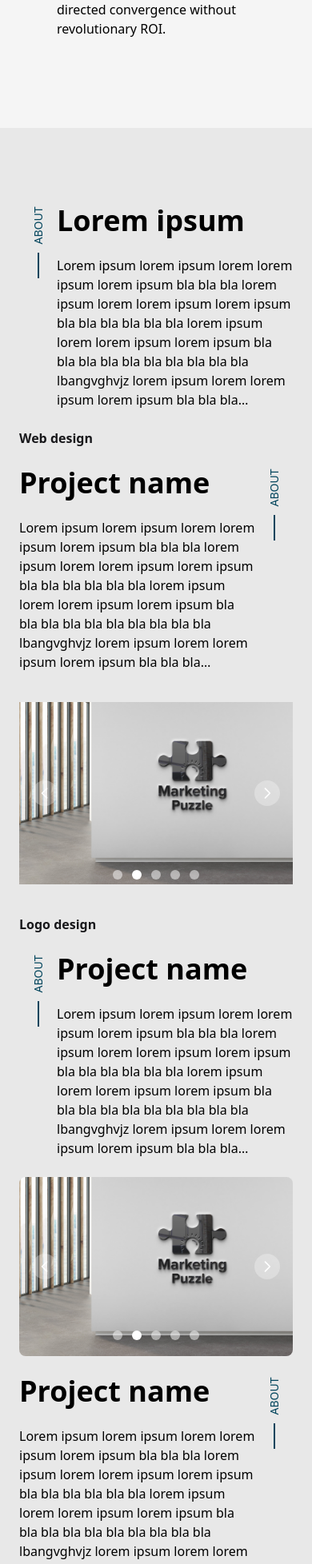
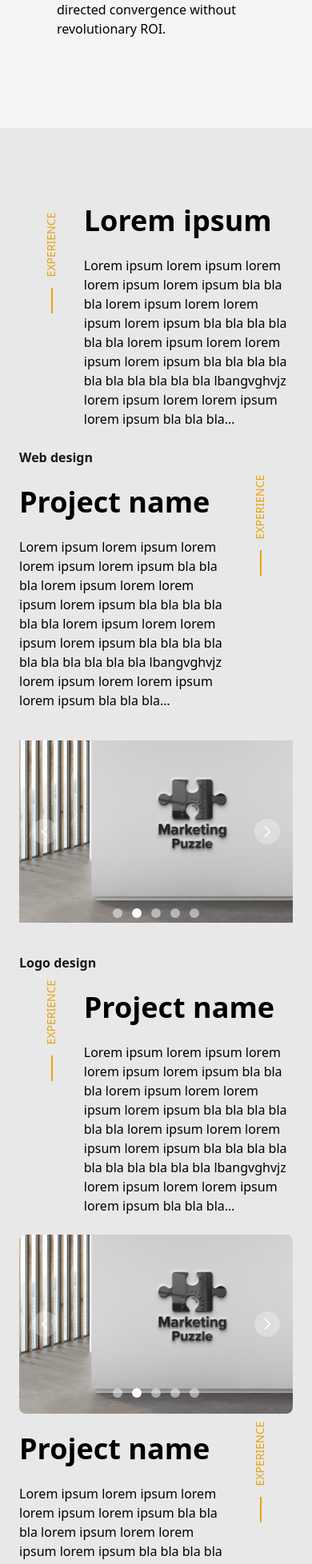
Before and after one commit to noravitkai/norvit-portfolio, a Vue app: page / in a window 390 px wide. Shown: the part 2059-4015 px from the top of the page at 80% size. Built offline with nearby package versions, Linux system fonts and the light colour scheme.

Commit message:
change section marker in mobile version of experience

```diff
--- a/src/components/ExperienceMobile.vue
+++ b/src/components/ExperienceMobile.vue
@@ -4,11 +4,11 @@
       <div class="flex gap-14">
         <div class="flex">
           <!-- section marker -->
-          <div class="mt-4 flex flex-col items-center">
-            <p class="-rotate-90 text-sm font-medium uppercase text-blue">
-              About
+          <div class="mt-10 flex flex-col items-center lg:mt-4">
+            <p class="-rotate-90 text-sm font-medium uppercase text-yellow">
+              Experience
             </p>
-            <div class="custom-line-text-about"></div>
+            <div class="custom-line-text-experience"></div>
           </div>
           <div class="flex flex-col gap-6">
             <!-- description text -->
@@ -41,10 +41,10 @@
           </div>
           <!-- section marker -->
           <div class="mt-4 flex flex-col items-center">
-            <p class="-rotate-90 text-sm font-medium uppercase text-blue">
-              About
+            <p class="-rotate-90 text-sm font-medium uppercase text-yellow">
+              Experience
             </p>
-            <div class="custom-line-text-about"></div>
+            <div class="custom-line-text-experience"></div>
           </div>
         </div>
         <div class="mt-6">
@@ -58,10 +58,10 @@
         <div class="mt-6 flex">
           <!-- section marker -->
           <div class="mt-4 flex flex-col items-center">
-            <p class="-rotate-90 text-sm font-medium uppercase text-blue">
-              About
+            <p class="-rotate-90 text-sm font-medium uppercase text-yellow">
+              Experience
             </p>
-            <div class="custom-line-text-about"></div>
+            <div class="custom-line-text-experience"></div>
           </div>
           <div class="flex flex-col gap-6">
             <h4 class="text-4xl font-semibold">Project name</h4>
@@ -93,10 +93,10 @@
           </div>
           <!-- section marker -->
           <div class="mt-4 flex flex-col items-center">
-            <p class="-rotate-90 text-sm font-medium uppercase text-blue">
-              About
+            <p class="-rotate-90 text-sm font-medium uppercase text-yellow">
+              Experience
             </p>
-            <div class="custom-line-text-about"></div>
+            <div class="custom-line-text-experience"></div>
           </div>
         </div>
         <div class="mt-6">
@@ -110,10 +110,10 @@
         <div class="mt-6 flex">
           <!-- section marker -->
           <div class="mt-4 flex flex-col items-center">
-            <p class="-rotate-90 text-sm font-medium uppercase text-blue">
-              About
+            <p class="-rotate-90 text-sm font-medium uppercase text-yellow">
+              Experience
             </p>
-            <div class="custom-line-text-about"></div>
+            <div class="custom-line-text-experience"></div>
           </div>
           <div class="flex flex-col gap-6">
             <h4 class="text-4xl font-semibold">Project name</h4>
@@ -145,10 +145,10 @@
           </div>
           <!-- section marker -->
           <div class="mt-4 flex flex-col items-center">
-            <p class="-rotate-90 text-sm font-medium uppercase text-blue">
-              About
+            <p class="-rotate-90 text-sm font-medium uppercase text-yellow">
+              Experience
             </p>
-            <div class="custom-line-text-about"></div>
+            <div class="custom-line-text-experience"></div>
           </div>
         </div>
         <div class="mt-6">
@@ -161,10 +161,10 @@
         <div class="mt-6 flex">
           <!-- section marker -->
           <div class="mt-4 flex flex-col items-center">
-            <p class="-rotate-90 text-sm font-medium uppercase text-blue">
-              About
+            <p class="-rotate-90 text-sm font-medium uppercase text-yellow">
+              Experience
             </p>
-            <div class="custom-line-text-about"></div>
+            <div class="custom-line-text-experience"></div>
           </div>
           <div class="flex flex-col gap-6">
             <!-- description text -->
@@ -200,10 +200,10 @@
           </div>
           <!-- section marker -->
           <div class="mt-4 flex flex-col items-center">
-            <p class="-rotate-90 text-sm font-medium uppercase text-blue">
-              About
+            <p class="-rotate-90 text-sm font-medium uppercase text-yellow">
+              Experience
             </p>
-            <div class="custom-line-text-about"></div>
+            <div class="custom-line-text-experience"></div>
           </div>
         </div>
         <div class="mt-6">
@@ -213,10 +213,10 @@
         <div class="mt-6 flex">
           <!-- section marker -->
           <div class="mt-4 flex flex-col items-center">
-            <p class="-rotate-90 text-sm font-medium uppercase text-blue">
-              About
+            <p class="-rotate-90 text-sm font-medium uppercase text-yellow">
+              Experience
             </p>
-            <div class="custom-line-text-about"></div>
+            <div class="custom-line-text-experience"></div>
           </div>
           <div class="flex flex-col gap-6">
             <h4 class="text-4xl font-semibold">Project name</h4>
@@ -251,10 +251,10 @@
           </div>
           <!-- section marker -->
           <div class="mt-4 flex flex-col items-center">
-            <p class="-rotate-90 text-sm font-medium uppercase text-blue">
-              About
+            <p class="-rotate-90 text-sm font-medium uppercase text-yellow">
+              Experience
             </p>
-            <div class="custom-line-text-about"></div>
+            <div class="custom-line-text-experience"></div>
           </div>
         </div>
         <div class="mt-6">
```
